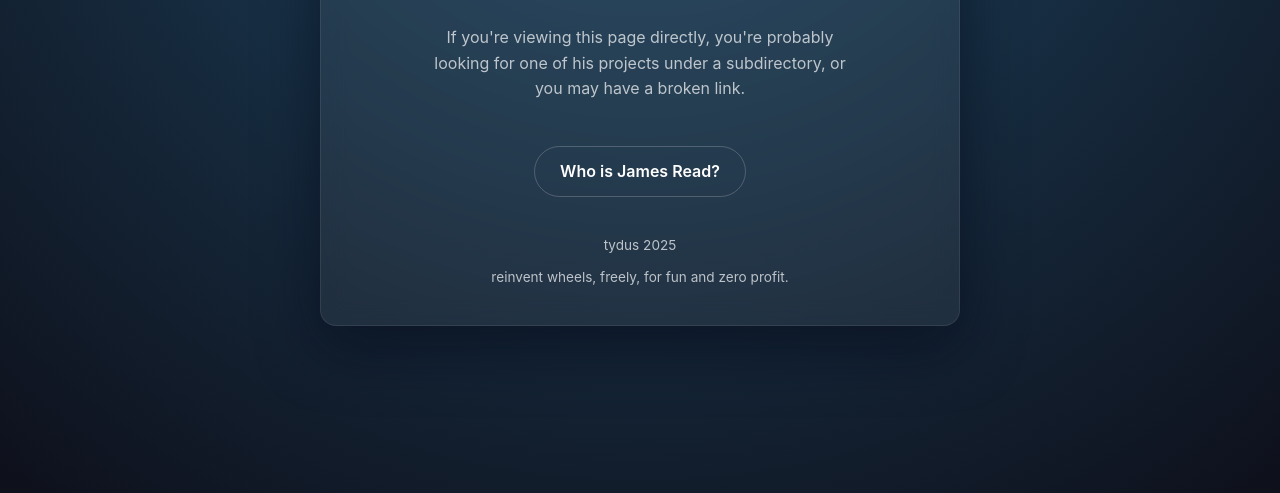
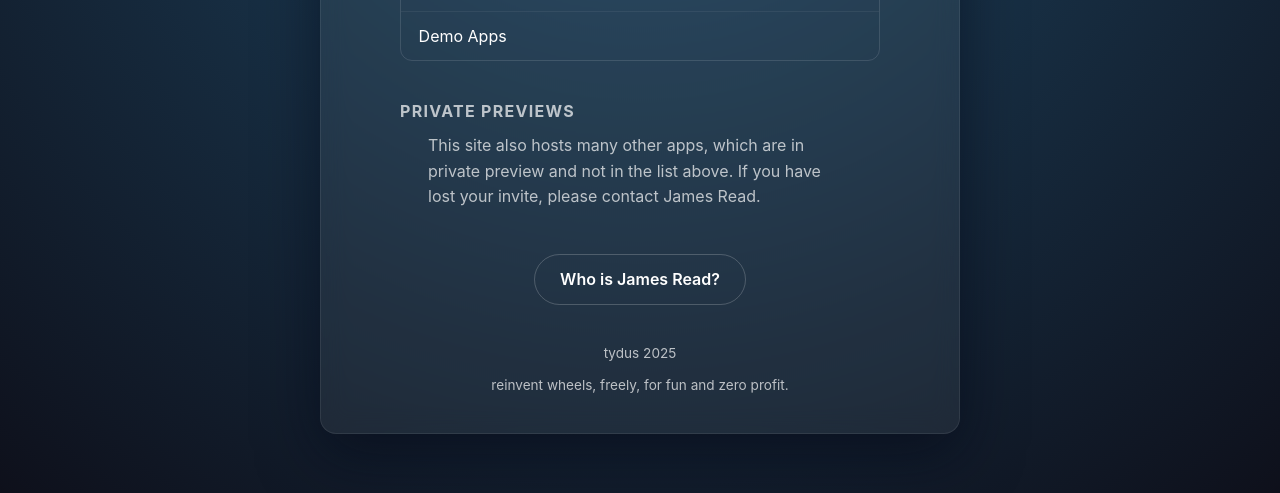
Before and after one commit to jamesread/tydus.net, a website: page index.html in a window 1280 px wide. Shown: the part 307-800 px from the top of the page. Drawn offline with Linux system fonts and the light colour scheme.

Commit message:
Add private previews section to index.html

```diff
--- a/index.html
+++ b/index.html
@@ -88,6 +88,46 @@
         border-color: var(--accent);
       }
 
+      .previews {
+        margin: 2.5rem auto 0;
+        text-align: left;
+        max-width: 480px;
+      }
+
+      .previews h2 {
+        margin-bottom: 0.75rem;
+        font-size: 1rem;
+        letter-spacing: 0.08em;
+        text-transform: uppercase;
+        color: var(--muted);
+      }
+
+      .preview-list {
+        list-style: none;
+        margin: 0;
+        padding: 0;
+        border: 1px solid hsla(0, 0%, 100%, 0.12);
+        border-radius: 12px;
+        overflow: hidden;
+      }
+
+      .preview-list a {
+        display: block;
+        padding: 0.9rem 1.1rem;
+        color: var(--text);
+        text-decoration: none;
+        border-bottom: 1px solid hsla(0, 0%, 100%, 0.06);
+        transition: background 150ms ease;
+      }
+
+      .preview-list a:last-child {
+        border-bottom: none;
+      }
+
+      .preview-list a:hover {
+        background: hsla(0, 0%, 100%, 0.05);
+      }
+
       footer {
         margin-top: 2.5rem;
         font-size: 0.85rem;
@@ -107,9 +147,21 @@
       <p>
         This is a holding site for James Read's various projects.
       </p>
-      <p>
-        If you're viewing this page directly, you're probably looking for one of his projects under a subdirectory, or you may have a broken link.
-      </p>
+
+      <section class="previews" aria-label="Available public previews">
+        <h2>Available Public Previews</h2>
+        <div class="preview-list">
+          <a href="/fosm-site">FOSM Site</a>
+          <a href="https://demo.jread.com" target="_blank" rel="noreferrer noopener"
+            >Demo Apps</a
+          >
+        </div>
+      </section>
+      <section class="previews" aria-label="Private previews">
+        <h2>Private Previews</h2>
+        <p>This site also hosts many other apps, which are in private preview and not in the list above. If you have lost your invite, please contact James Read.</p>
+      </section>
+
       <a class="cta" href="https://jread.com">Who is James Read?</a>
 
       <footer>
```
